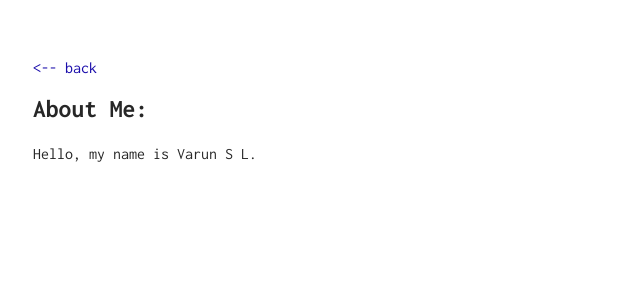
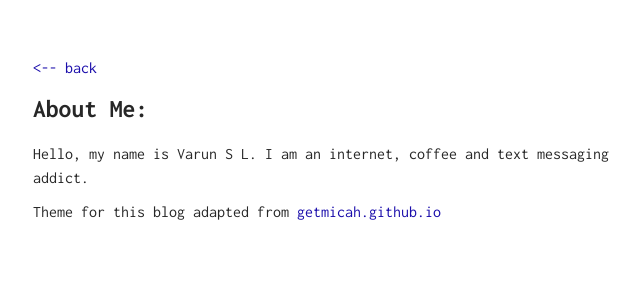
Before and after one commit to warunsl/warunsl.github.io, a Jekyll site: the page built from me/index.md, in a window 1280 px wide. Shown: the top 300 px of the page, without its empty margins (307-947 px from the left). Built offline with Jekyll 4.4.1, drawn with Linux system fonts in a browser that asks for light colours.

Commit message:
Add blog theme attribution and description.

```diff
--- a/me/index.md
+++ b/me/index.md
@@ -2,4 +2,6 @@
 layout: about
 ---
 
-Hello, my name is Varun S L.
+Hello, my name is Varun S L. I am an internet, coffee and text messaging addict.
+
+Theme for this blog adapted from [getmicah.github.io](https://getmicah.github.io/)
```
Also changed, not shown: README.md.
